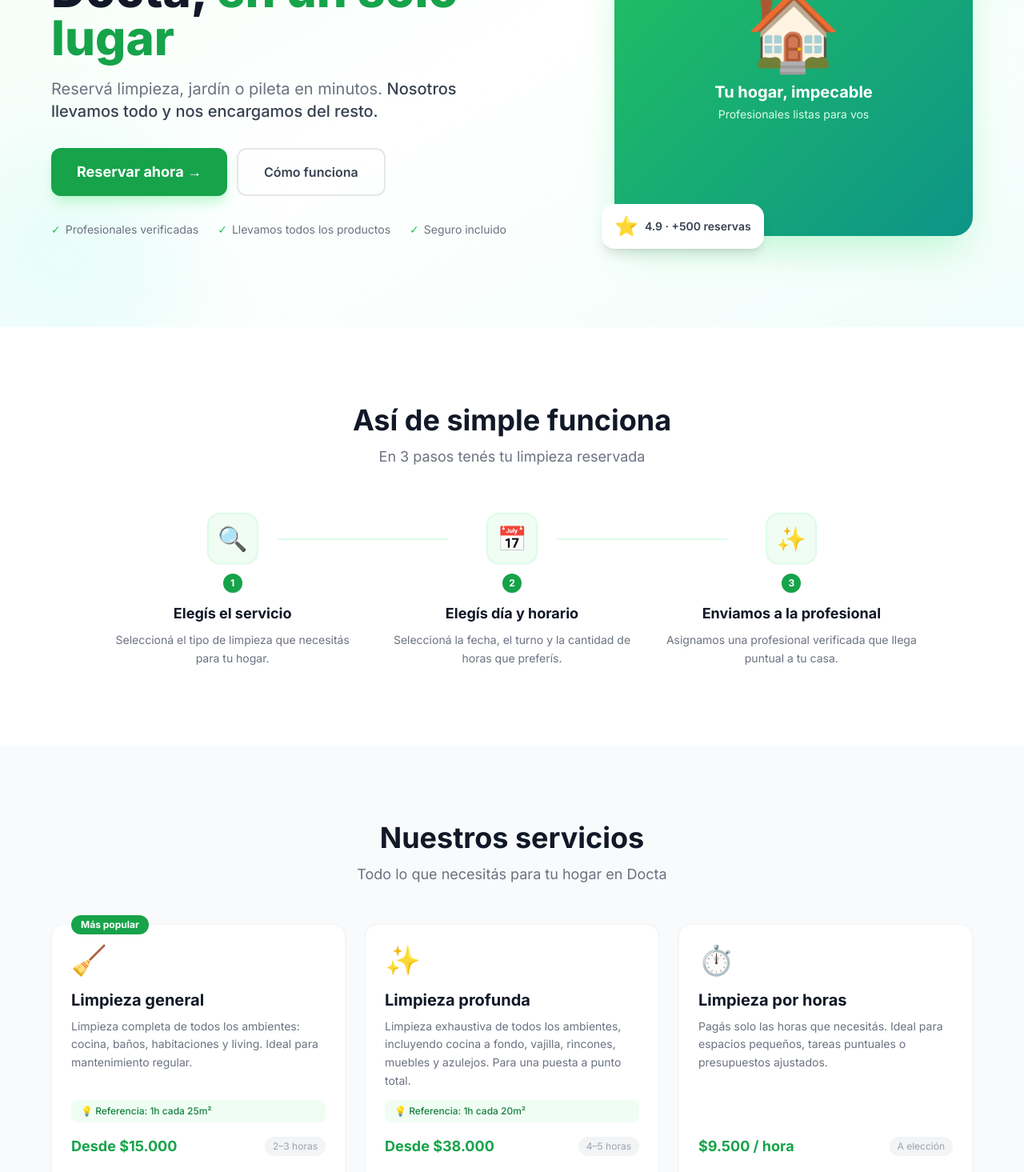
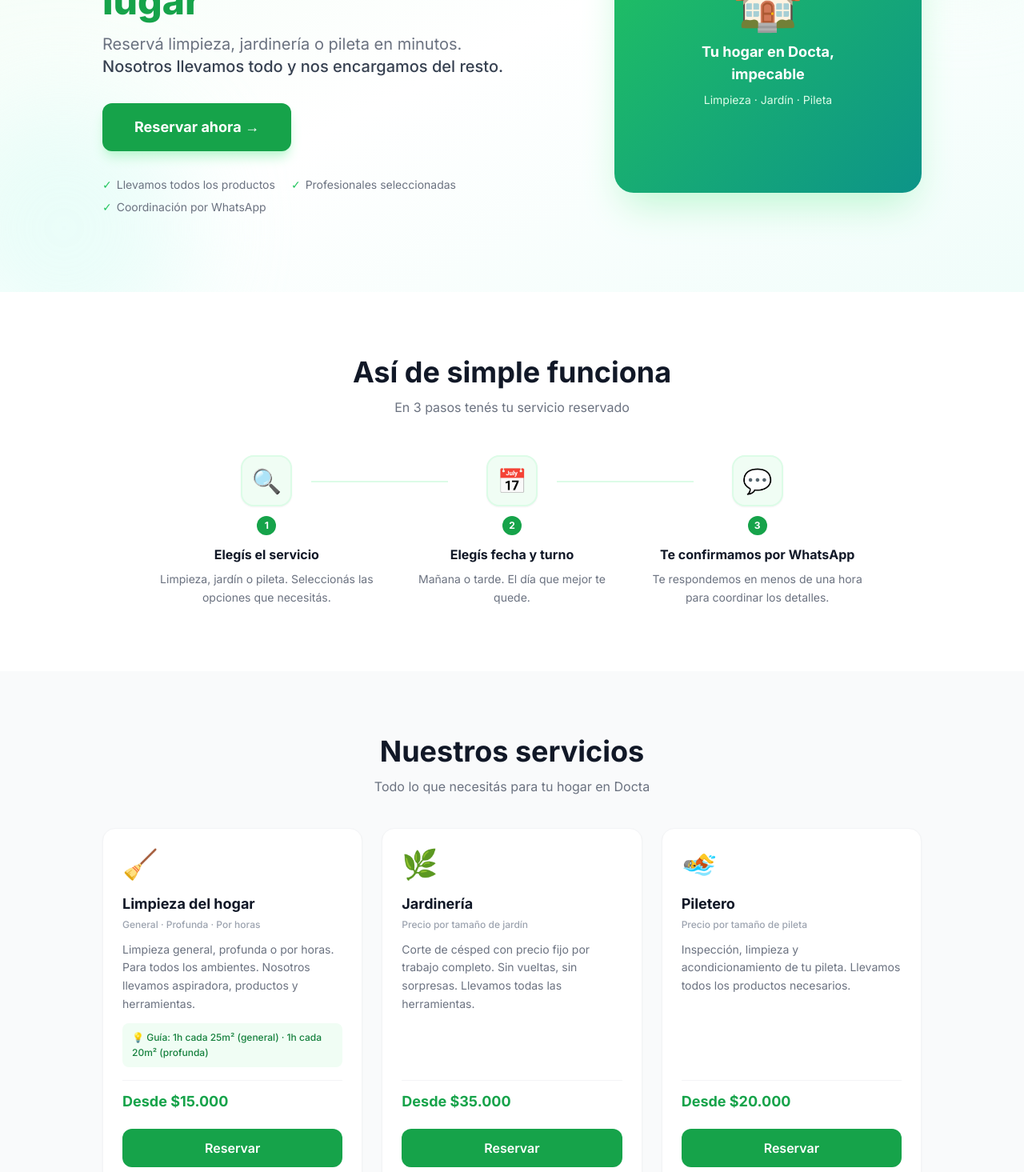
Before and after one commit to allochislucas/hogarlisto, a React (Vite) app: page / in a window 1280 px wide. Shown: the part 340-1805 px from the top of the page at 80% size. Built offline with nearby package versions, Linux system fonts and the light colour scheme.

Commit message:
feat: CRO pass - hero, servicios, trust, FAQ, booking

```diff
--- a/src/components/Booking.jsx
+++ b/src/components/Booking.jsx
@@ -129,7 +129,10 @@ export default function Booking() {
       <div className="max-w-2xl mx-auto">
         <div className="text-center mb-10">
           <h2 className="text-3xl md:text-4xl font-bold text-gray-900 mb-3">Reservá tu servicio</h2>
-          <p className="text-gray-500 text-lg">Completá los datos y te contactamos por WhatsApp</p>
+          <p className="text-gray-500 text-lg max-w-md mx-auto">
+            Elegí el servicio, la fecha y el turno.{' '}
+            <span className="text-gray-700 font-medium">Te respondemos por WhatsApp para confirmar.</span>
+          </p>
         </div>
 
         <form onSubmit={handleSubmit} className="bg-white border-2 border-gray-100 rounded-2xl p-6 md:p-8 shadow-sm">
--- a/src/components/FAQ.jsx
+++ b/src/components/FAQ.jsx
@@ -2,68 +2,48 @@ import { useState } from 'react'
 
 const FAQS = [
   {
-    q: '¿Tengo que estar en mi casa durante el servicio?',
-    a: 'No es obligatorio, pero lo recomendamos la primera vez para mostrarle el hogar a la profesional. A partir de la segunda visita podés coordinar el acceso como más te convenga.',
+    q: '¿Cómo funciona la reserva?',
+    a: 'Completás el formulario con el servicio, la fecha y el turno. Al hacer clic, te abre WhatsApp con un mensaje listo para enviar. Nosotros te confirmamos en menos de una hora.',
   },
   {
-    q: '¿Qué incluye la limpieza?',
-    a: 'Incluye limpieza general de cocina, baños, habitaciones, living y áreas comunes: barrido, aspirado, trapeado, limpieza de superficies y espejos. Para detalles específicos o necesidades puntuales, consultanos antes de reservar.',
+    q: '¿Tengo que estar en casa durante el servicio?',
+    a: 'No es obligatorio, pero lo recomendamos la primera vez para mostrarle el hogar al profesional. Después coordinamos el acceso como más te convenga.',
   },
   {
-    q: '¿Qué pasa si cancelo la reserva?',
-    a: 'Podés cancelar sin costo hasta 24 horas antes del servicio. Si cancelás con menos tiempo, se aplica una penalidad del 30% del valor total. En caso de emergencia, evaluamos caso por caso.',
+    q: '¿Qué incluye el precio?',
+    a: 'Todos los productos, herramientas y equipamiento necesarios para el servicio. No tenés que preparar nada ni comprar nada.',
   },
   {
-    q: '¿El servicio está asegurado?',
-    a: 'Sí. Todos los servicios incluyen seguro contra accidentes para la profesional y cobertura básica ante daños accidentales en tu hogar. Tu tranquilidad es nuestra prioridad.',
-  },
-  {
-    q: '¿Las profesionales son de confianza?',
-    a: 'Todas pasan por verificación de identidad, antecedentes y una entrevista personal. Solo trabajamos con profesionales con experiencia comprobada y referencias verificadas.',
-  },
-  {
-    q: '¿Puedo pedir la misma profesional siempre?',
-    a: 'Sí, en el MVP podés indicarnos tu preferencia y hacemos lo posible por asignar siempre a la misma persona. Esto estará automatizado en la próxima versión de la plataforma.',
+    q: '¿Puedo cancelar o reprogramar?',
+    a: 'Sí. Avisanos por WhatsApp con al menos 24 horas de anticipación y lo reorganizamos sin problema.',
   },
 ]
 
 export default function FAQ() {
   const [open, setOpen] = useState(null)
 
-  const toggle = (idx) => setOpen(open === idx ? null : idx)
-
   return (
-    <section className="py-16 md:py-24 px-4 bg-white">
+    <section className="py-16 md:py-20 px-4 bg-white">
       <div className="max-w-2xl mx-auto">
         <div className="text-center mb-10">
-          <h2 className="text-3xl md:text-4xl font-bold text-gray-900 mb-3">
-            Preguntas frecuentes
-          </h2>
-          <p className="text-gray-500 text-lg">Todo lo que necesitás saber antes de reservar</p>
+          <h2 className="text-3xl md:text-4xl font-bold text-gray-900 mb-3">Preguntas frecuentes</h2>
+          <p className="text-gray-500">Las dudas más comunes antes de reservar</p>
         </div>
 
         <div className="space-y-3">
           {FAQS.map((faq, idx) => (
-            <div
-              key={idx}
-              className="border border-gray-200 rounded-xl overflow-hidden transition-colors"
-            >
+            <div key={idx} className="border border-gray-200 rounded-xl overflow-hidden">
               <button
-                onClick={() => toggle(idx)}
+                onClick={() => setOpen(open === idx ? null : idx)}
                 className="w-full text-left px-5 py-4 flex items-center justify-between gap-4 hover:bg-gray-50 transition-colors"
               >
-                <span className="font-semibold text-gray-900 text-sm leading-snug">{faq.q}</span>
-                <span
-                  className={`text-gray-400 flex-shrink-0 transition-transform duration-200 ${
-                    open === idx ? 'rotate-180' : ''
-                  }`}
-                >
+                <span className="font-semibold text-gray-900 text-sm">{faq.q}</span>
+                <span className={`text-gray-400 flex-shrink-0 transition-transform duration-200 ${open === idx ? 'rotate-180' : ''}`}>
                   <svg className="w-5 h-5" fill="none" stroke="currentColor" viewBox="0 0 24 24">
                     <path strokeLinecap="round" strokeLinejoin="round" strokeWidth={2} d="M19 9l-7 7-7-7" />
                   </svg>
                 </span>
               </button>
-
               {open === idx && (
                 <div className="px-5 pb-5 border-t border-gray-100 bg-gray-50 animate-fade-in">
                   <p className="text-gray-500 text-sm leading-relaxed pt-4">{faq.a}</p>
--- a/src/components/Hero.jsx
+++ b/src/components/Hero.jsx
@@ -1,66 +1,48 @@
 export default function Hero({ onCTA }) {
   return (
-    <section className="relative bg-gradient-to-br from-green-50 via-white to-teal-50 py-16 md:py-28 px-4 overflow-hidden">
-      {/* Decorative blobs */}
+    <section className="relative bg-gradient-to-br from-green-50 via-white to-teal-50 py-16 md:py-24 px-4 overflow-hidden">
       <div className="absolute -top-20 -right-20 w-80 h-80 bg-green-100 rounded-full opacity-40 blur-3xl pointer-events-none" />
       <div className="absolute -bottom-20 -left-20 w-80 h-80 bg-teal-100 rounded-full opacity-40 blur-3xl pointer-events-none" />
 
-      <div className="relative max-w-6xl mx-auto flex flex-col md:flex-row items-center gap-12">
+      <div className="relative max-w-5xl mx-auto flex flex-col md:flex-row items-center gap-12">
         {/* Copy */}
-        <div className="flex-1 text-center md:text-left animate-fade-in">
+        <div className="flex-1 text-center md:text-left">
           <div className="inline-flex items-center gap-2 bg-green-100 text-green-700 text-sm font-semibold px-3 py-1.5 rounded-full mb-5">
-            📍 Exclusivo para vecinos de Docta
+            📍 Solo para vecinos de Docta
           </div>
 
-          <h1 className="text-4xl sm:text-5xl lg:text-6xl font-extrabold text-gray-900 leading-tight mb-5">
-            Todo para tu hogar en Docta,{' '}
+          <h1 className="text-4xl sm:text-5xl font-extrabold text-gray-900 leading-tight mb-4">
+            Servicios para tu hogar en Docta,{' '}
             <span className="text-green-600">en un solo lugar</span>
           </h1>
 
           <p className="text-lg md:text-xl text-gray-500 mb-8 max-w-lg mx-auto md:mx-0 leading-relaxed">
-            Reservá limpieza, jardín o pileta en minutos.{' '}
-            <span className="text-gray-700 font-medium">Nosotros llevamos todo y nos encargamos del resto.</span>
+            Reservá limpieza, jardinería o pileta en minutos.{' '}
+            <span className="text-gray-700 font-medium">
+              Nosotros llevamos todo y nos encargamos del resto.
+            </span>
           </p>
 
-          <div className="flex flex-col sm:flex-row gap-3 justify-center md:justify-start mb-8">
           <button
             onClick={onCTA}
-              className="bg-green-600 hover:bg-green-700 active:scale-95 text-white font-bold px-8 py-4 rounded-xl text-lg transition-all shadow-lg shadow-green-200 hover:shadow-xl hover:shadow-green-300"
+            className="bg-green-600 hover:bg-green-700 active:scale-95 text-white font-bold px-10 py-4 rounded-xl text-lg transition-all shadow-lg shadow-green-200 hover:shadow-xl mb-8"
           >
             Reservar ahora →
           </button>
-            <button
-              onClick={() => document.getElementById('como-funciona')?.scrollIntoView({ behavior: 'smooth' })}
-              className="text-gray-700 font-semibold px-8 py-4 rounded-xl border-2 border-gray-200 hover:border-green-300 hover:text-green-700 transition-colors"
-            >
-              Cómo funciona
-            </button>
-          </div>
 
-          <div className="flex flex-wrap items-center gap-x-6 gap-y-2 justify-center md:justify-start text-sm text-gray-500">
-            <span className="flex items-center gap-1.5"><span className="text-green-500">✓</span> Profesionales verificadas</span>
+          <div className="flex flex-wrap items-center gap-x-5 gap-y-2 justify-center md:justify-start text-sm text-gray-500">
             <span className="flex items-center gap-1.5"><span className="text-green-500">✓</span> Llevamos todos los productos</span>
-            <span className="flex items-center gap-1.5"><span className="text-green-500">✓</span> Seguro incluido</span>
+            <span className="flex items-center gap-1.5"><span className="text-green-500">✓</span> Profesionales seleccionadas</span>
+            <span className="flex items-center gap-1.5"><span className="text-green-500">✓</span> Coordinación por WhatsApp</span>
           </div>
         </div>
 
         {/* Visual */}
-        <div className="flex-1 w-full max-w-sm md:max-w-md mx-auto">
-          <div className="relative">
+        <div className="flex-1 w-full max-w-xs md:max-w-sm mx-auto">
           <div className="bg-gradient-to-br from-green-500 to-teal-600 rounded-3xl aspect-square flex flex-col items-center justify-center shadow-2xl shadow-green-200 p-8">
-              <div className="text-8xl mb-4">🏠</div>
-              <p className="text-white text-xl font-bold mb-1">Tu hogar, impecable</p>
-              <p className="text-green-100 text-sm text-center">Profesionales listas para vos</p>
-            </div>
-            {/* Floating cards */}
-            <div className="absolute -bottom-4 -left-4 bg-white rounded-2xl shadow-lg px-4 py-3 flex items-center gap-2 text-sm font-semibold text-gray-700">
-              <span className="text-2xl">⭐</span>
-              <span>4.9 · +500 reservas</span>
-            </div>
-            <div className="absolute -top-4 -right-4 bg-white rounded-2xl shadow-lg px-4 py-3 flex items-center gap-2 text-sm font-semibold text-gray-700">
-              <span className="text-2xl">🛡️</span>
-              <span>Con seguro</span>
-            </div>
+            <div className="text-7xl mb-4">🏠</div>
+            <p className="text-white text-lg font-bold mb-1 text-center">Tu hogar en Docta,<br/>impecable</p>
+            <p className="text-green-100 text-sm text-center mt-1">Limpieza · Jardín · Pileta</p>
           </div>
         </div>
       </div>
--- a/src/components/HowItWorks.jsx
+++ b/src/components/HowItWorks.jsx
@@ -3,50 +3,44 @@ const STEPS = [
     number: '1',
     icon: '🔍',
     title: 'Elegís el servicio',
-    description: 'Seleccioná el tipo de limpieza que necesitás para tu hogar.',
+    description: 'Limpieza, jardín o pileta. Seleccionás las opciones que necesitás.',
   },
   {
     number: '2',
     icon: '📅',
-    title: 'Elegís día y horario',
-    description: 'Seleccioná la fecha, el turno y la cantidad de horas que preferís.',
+    title: 'Elegís fecha y turno',
+    description: 'Mañana o tarde. El día que mejor te quede.',
   },
   {
     number: '3',
-    icon: '✨',
-    title: 'Enviamos a la profesional',
-    description: 'Asignamos una profesional verificada que llega puntual a tu casa.',
+    icon: '💬',
+    title: 'Te confirmamos por WhatsApp',
+    description: 'Te respondemos en menos de una hora para coordinar los detalles.',
   },
 ]
 
 export default function HowItWorks() {
   return (
-    <section id="como-funciona" className="py-16 md:py-24 px-4 bg-white">
-      <div className="max-w-5xl mx-auto">
-        <div className="text-center mb-14">
-          <h2 className="text-3xl md:text-4xl font-bold text-gray-900 mb-3">
-            Así de simple funciona
-          </h2>
-          <p className="text-gray-500 text-lg">En 3 pasos tenés tu limpieza reservada</p>
+    <section id="como-funciona" className="py-16 md:py-20 px-4 bg-white">
+      <div className="max-w-4xl mx-auto">
+        <div className="text-center mb-12">
+          <h2 className="text-3xl md:text-4xl font-bold text-gray-900 mb-3">Así de simple funciona</h2>
+          <p className="text-gray-500">En 3 pasos tenés tu servicio reservado</p>
         </div>
 
         <div className="relative grid grid-cols-1 md:grid-cols-3 gap-10 md:gap-6">
           {STEPS.map((step, idx) => (
             <div key={idx} className="relative flex flex-col items-center text-center">
-              {/* Connector line */}
               {idx < STEPS.length - 1 && (
                 <div className="hidden md:block absolute top-8 left-[calc(50%+3.5rem)] right-[calc(-50%+3.5rem)] h-0.5 bg-green-100 z-0" />
               )}
-
               <div className="relative z-10 w-16 h-16 bg-green-50 border-2 border-green-100 rounded-2xl flex items-center justify-center text-3xl mb-3 shadow-sm">
                 {step.icon}
               </div>
-
-              <div className="w-6 h-6 bg-green-600 text-white text-xs font-bold rounded-full flex items-center justify-center mb-3 shadow-sm">
+              <div className="w-6 h-6 bg-green-600 text-white text-xs font-bold rounded-full flex items-center justify-center mb-3">
                 {step.number}
               </div>
-
-              <h3 className="text-lg font-bold text-gray-900 mb-2">{step.title}</h3>
+              <h3 className="text-base font-bold text-gray-900 mb-2">{step.title}</h3>
               <p className="text-gray-500 text-sm leading-relaxed max-w-xs">{step.description}</p>
             </div>
           ))}
--- a/src/components/Services.jsx
+++ b/src/components/Services.jsx
@@ -1,90 +1,58 @@
 const SERVICES = [
   {
     icon: '🧹',
-    title: 'Limpieza general',
-    description:
-      'Limpieza completa de todos los ambientes: cocina, baños, habitaciones y living. Ideal para mantenimiento regular.',
+    title: 'Limpieza del hogar',
+    description: 'Limpieza general, profunda o por horas. Para todos los ambientes. Nosotros llevamos aspiradora, productos y herramientas.',
     price: 'Desde $15.000',
-    tag: 'Más popular',
-    hours: '2–3 horas',
-    tip: '💡 Referencia: 1h cada 25m²',
-  },
-  {
-    icon: '✨',
-    title: 'Limpieza profunda',
-    description:
-      'Limpieza exhaustiva de todos los ambientes, incluyendo cocina a fondo, vajilla, rincones, muebles y azulejos. Para una puesta a punto total.',
-    price: 'Desde $38.000',
-    tag: null,
-    hours: '4–5 horas',
-    tip: '💡 Referencia: 1h cada 20m²',
-  },
-  {
-    icon: '⏱️',
-    title: 'Limpieza por horas',
-    description:
-      'Pagás solo las horas que necesitás. Ideal para espacios pequeños, tareas puntuales o presupuestos ajustados.',
-    price: '$9.500 / hora',
-    tag: null,
-    hours: 'A elección',
-    tip: null,
+    detail: 'General · Profunda · Por horas',
+    tip: '💡 Guía: 1h cada 25m² (general) · 1h cada 20m² (profunda)',
   },
   {
     icon: '🌿',
-    title: 'Jardinero',
-    description:
-      'Servicio exclusivo de corte de césped. Precio fijo por trabajo completo, sin importar cuánto tarde. Llevamos todas las herramientas.',
+    title: 'Jardinería',
+    description: 'Corte de césped con precio fijo por trabajo completo. Sin vueltas, sin sorpresas. Llevamos todas las herramientas.',
     price: 'Desde $35.000',
-    tag: null,
-    hours: 'Por trabajo',
-    tip: '💡 Precio según m² de jardín',
+    detail: 'Precio por tamaño de jardín',
+    tip: null,
   },
   {
     icon: '🏊',
     title: 'Piletero',
-    description:
-      'Inspección, limpieza y acondicionamiento general de tu pileta. Llevamos todos los productos y herramientas necesarias.',
+    description: 'Inspección, limpieza y acondicionamiento de tu pileta. Llevamos todos los productos necesarios.',
     price: 'Desde $20.000',
-    tag: null,
-    hours: 'Por trabajo',
-    tip: '💡 Precio según tamaño de pileta',
+    detail: 'Precio por tamaño de pileta',
+    tip: null,
   },
 ]
 
 export default function Services({ onReserve }) {
   return (
-    <section id="servicios" className="py-16 md:py-24 px-4 bg-gray-50">
-      <div className="max-w-6xl mx-auto">
-        <div className="text-center mb-12">
+    <section id="servicios" className="py-16 md:py-20 px-4 bg-gray-50">
+      <div className="max-w-5xl mx-auto">
+        <div className="text-center mb-10">
           <h2 className="text-3xl md:text-4xl font-bold text-gray-900 mb-3">Nuestros servicios</h2>
-          <p className="text-gray-500 text-lg">Todo lo que necesitás para tu hogar en Docta</p>
+          <p className="text-gray-500">Todo lo que necesitás para tu hogar en Docta</p>
         </div>
 
-        <div className="grid grid-cols-1 sm:grid-cols-2 lg:grid-cols-3 gap-6">
+        <div className="grid grid-cols-1 md:grid-cols-3 gap-6">
           {SERVICES.map((s, idx) => (
             <div
               key={idx}
-              className="relative bg-white rounded-2xl p-6 shadow-sm border border-gray-100 hover:border-green-200 hover:shadow-md transition-all duration-200 flex flex-col"
+              className="bg-white rounded-2xl p-6 shadow-sm border border-gray-100 hover:border-green-200 hover:shadow-md transition-all duration-200 flex flex-col"
             >
-              {s.tag && (
-                <span className="absolute -top-3 left-6 bg-green-600 text-white text-xs font-bold px-3 py-1 rounded-full">
-                  {s.tag}
-                </span>
-              )}
-
               <div className="text-4xl mb-4">{s.icon}</div>
-              <h3 className="text-xl font-bold text-gray-900 mb-2">{s.title}</h3>
+              <h3 className="text-lg font-bold text-gray-900 mb-1">{s.title}</h3>
+              <p className="text-xs text-gray-400 font-medium mb-3">{s.detail}</p>
               <p className="text-gray-500 text-sm leading-relaxed flex-1 mb-3">{s.description}</p>
 
               {s.tip && (
-                <p className="text-xs text-green-700 bg-green-50 px-3 py-1.5 rounded-lg mb-4 font-medium">
+                <p className="text-xs text-green-700 bg-green-50 px-3 py-2 rounded-lg mb-4 font-medium leading-relaxed">
                   {s.tip}
                 </p>
               )}
 
-              <div className="flex items-center justify-between mb-5">
+              <div className="flex items-center justify-between mb-5 mt-auto pt-3 border-t border-gray-100">
                 <span className="text-green-600 font-bold text-lg">{s.price}</span>
-                <span className="text-xs text-gray-400 bg-gray-100 px-2.5 py-1 rounded-full">{s.hours}</span>
               </div>
 
               <button
--- a/src/components/Trust.jsx
+++ b/src/components/Trust.jsx
@@ -2,55 +2,45 @@ const ITEMS = [
   {
     icon: '🧴',
     title: 'Llevamos todo nosotros',
-    description:
-      'Productos de limpieza, herramientas y aspiradora incluidos. Vos no tenés que preparar nada.',
+    description: 'Productos, herramientas y aspiradora incluidos en todos los servicios. No necesitás preparar nada.',
   },
   {
-    icon: '🛡️',
-    title: 'Seguro contra accidentes',
-    description:
-      'Nuestras empleadas cuentan con seguro personal contra accidentes. Trabajo protegido, servicio tranquilo.',
+    icon: '💬',
+    title: 'Coordinación por WhatsApp',
+    description: 'Reservás en minutos y te confirmamos por WhatsApp. Sin apps, sin registros, sin vueltas.',
   },
   {
-    icon: '🔒',
-    title: 'Profesionales verificadas',
-    description:
-      'Verificamos identidad, antecedentes y experiencia de cada profesional antes de que trabaje con vos.',
+    icon: '🔍',
+    title: 'Profesionales seleccionadas',
+    description: 'Elegimos con cuidado a las personas que trabajan con vos. Verificamos identidad y experiencia.',
   },
   {
-    icon: '⭐',
-    title: 'Garantía de satisfacción',
-    description:
-      'Si no quedás conforme con el resultado, te enviamos otra profesional sin costo adicional.',
+    icon: '⚡',
+    title: 'Respuesta rápida',
+    description: 'Te respondemos en menos de una hora para confirmar tu reserva y coordinar los detalles.',
   },
 ]
 
 export default function Trust() {
   return (
-    <section className="py-16 md:py-24 px-4 bg-gray-50">
-      <div className="max-w-6xl mx-auto">
-        <div className="text-center mb-12">
+    <section className="py-16 md:py-20 px-4 bg-gray-50">
+      <div className="max-w-5xl mx-auto">
+        <div className="text-center mb-10">
           <h2 className="text-3xl md:text-4xl font-bold text-gray-900 mb-3">Por qué elegirnos</h2>
-          <p className="text-gray-500 text-lg">Seguridad y confianza en cada reserva</p>
+          <p className="text-gray-500">Simple, confiable y sin complicaciones</p>
         </div>
 
-        <div className="grid grid-cols-1 sm:grid-cols-2 lg:grid-cols-4 gap-6">
+        <div className="grid grid-cols-1 sm:grid-cols-2 lg:grid-cols-4 gap-5">
           {ITEMS.map((item, idx) => (
             <div
               key={idx}
-              className="bg-white rounded-2xl p-6 shadow-sm border border-gray-100 hover:border-green-200 hover:shadow-md transition-all duration-200"
+              className="bg-white rounded-2xl p-6 shadow-sm border border-gray-100 hover:border-green-200 hover:shadow-md transition-all duration-200 text-center"
             >
-              <div className="text-4xl mb-4 text-center">{item.icon}</div>
-              <h3 className="font-bold text-gray-900 mb-2 text-center text-base">{item.title}</h3>
-              <p className="text-gray-500 text-sm leading-relaxed text-center">{item.description}</p>
+              <div className="text-4xl mb-3">{item.icon}</div>
+              <h3 className="font-bold text-gray-900 mb-2 text-sm">{item.title}</h3>
+              <p className="text-gray-500 text-sm leading-relaxed">{item.description}</p>
             </div>
           ))}
-        </div>
-
-        {/* Social proof strip */}
-        <div className="mt-12 bg-green-600 rounded-2xl p-6 md:p-8 text-white text-center">
-          <p className="text-2xl font-extrabold mb-2">+500 hogares ya reservaron con nosotros</p>
-          <p className="text-green-100 text-sm">Calificación promedio: ⭐ 4.9/5 · Sin contratiempos</p>
         </div>
       </div>
     </section>
```
Lines whose indentation alone changed are shown as unchanged.
